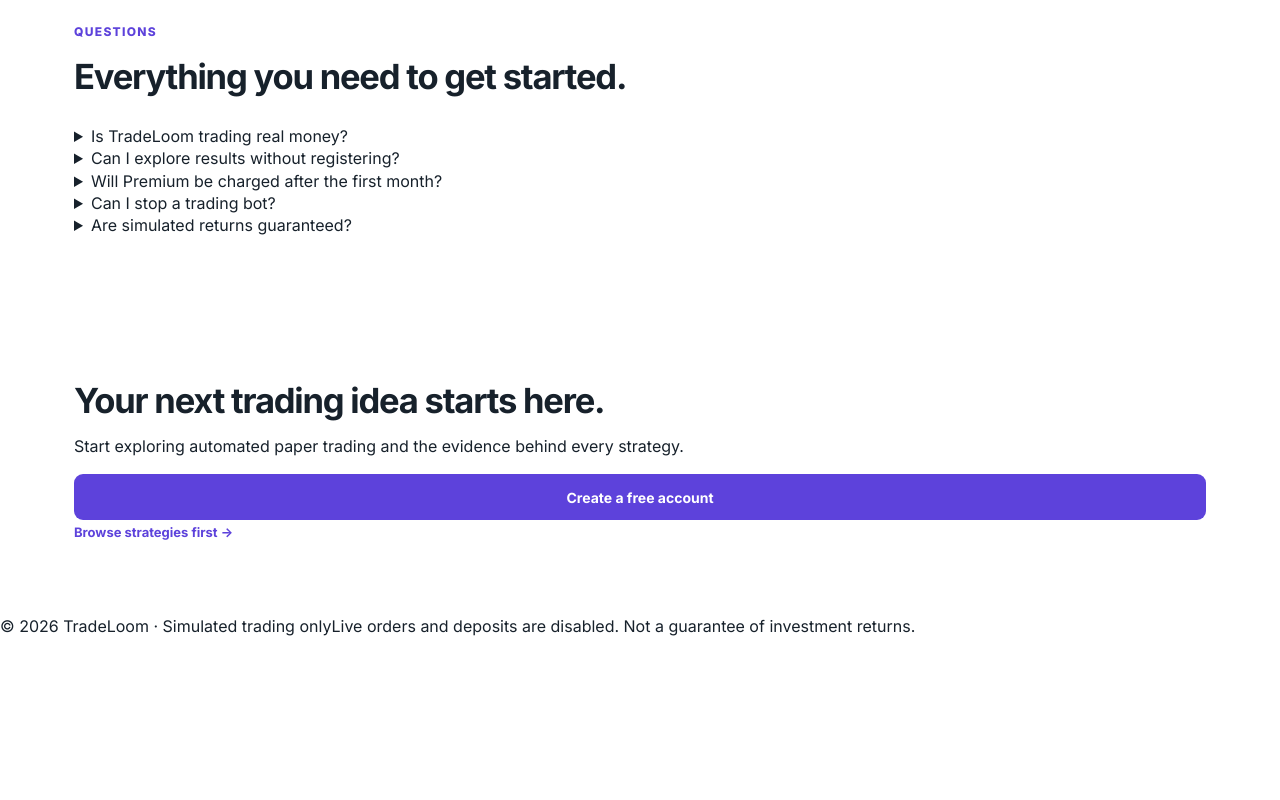
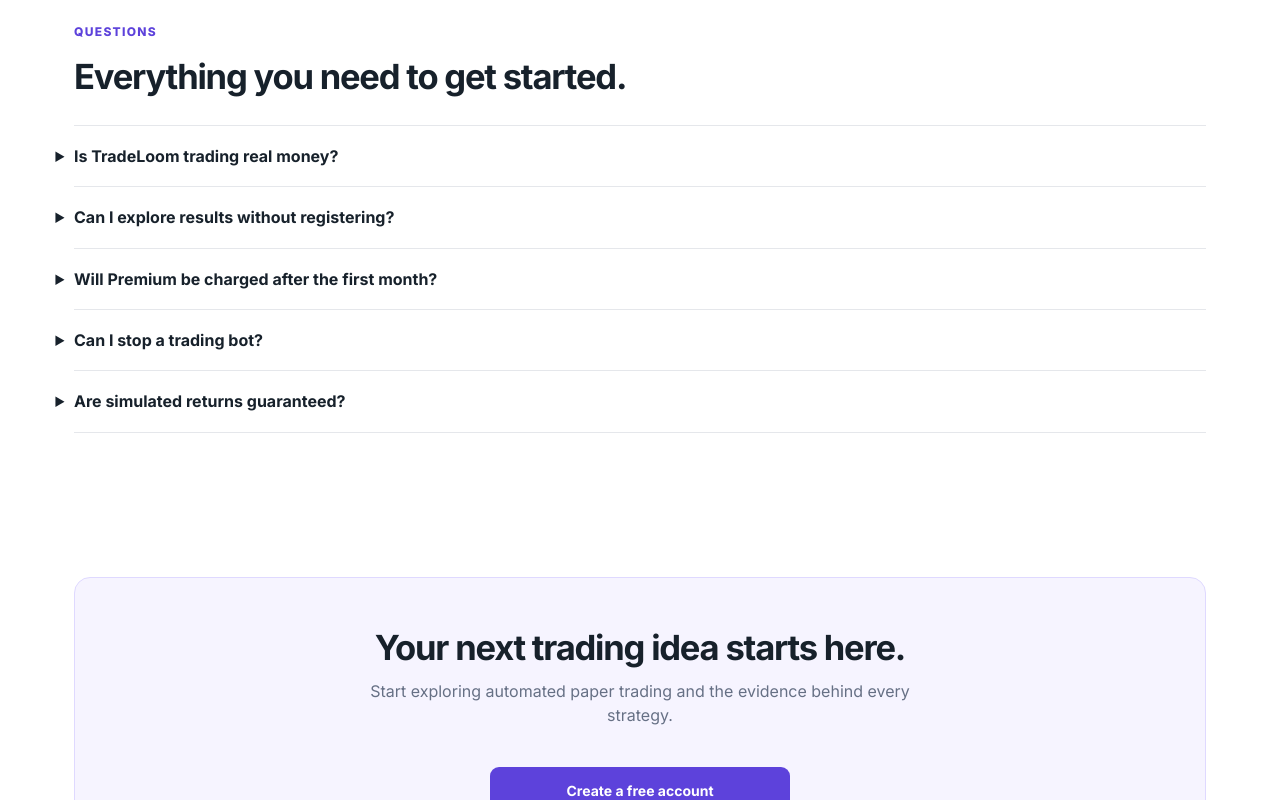
Before and after one commit to nick227/trading-platform, a React (Vite) app in the folder app/: page / in a window 1280 px wide. Shown: the part 4000-4800 px from the top of the page. Before the commit the page ends 4637 px from the top, so only its background shows below. Built offline with nearby package versions, Linux system fonts and the light colour scheme; no server answers.

Commit message:
style(home): final CTA and FAQ rhythm

```diff
--- a/app/src/features/home/public/public-home.css
+++ b/app/src/features/home/public/public-home.css
@@ -68,3 +68,14 @@
 .tl-public-trust .tl-public-panel{background:#f6f7fa;padding:40px;max-width:none}
 .tl-public-trust .tl-public-panel p{max-width:790px}
 @media(max-width:760px){.tl-public-story-grid,.tl-public-story-grid--features{grid-template-columns:1fr}.tl-public-trust .tl-public-panel{padding:24px}}
+
+.tl-public-faq{border-top:1px solid var(--tl-public-border)}
+.tl-public-faq details{border-bottom:1px solid var(--tl-public-border);padding:19px 0}
+.tl-public-faq summary{font-size:16px;font-weight:700;cursor:pointer;list-style-position:outside;padding-right:12px}
+.tl-public-faq details p{max-width:790px;font-size:14px;color:var(--tl-public-subtle);line-height:1.65;margin:12px 0 0}
+.tl-public-final{background:#f6f4ff;border:1px solid #dfd9ff;border-radius:16px;padding:50px 36px;display:flex;flex-direction:column;align-items:center;text-align:center;gap:12px}
+.tl-public-final h2{margin:0}
+.tl-public-final p{color:var(--tl-public-subtle);max-width:550px}
+.tl-public-final .tl-public-button{max-width:300px}
+.tl-public-footer{border-top:1px solid var(--tl-public-border);max-width:1180px;margin:0 auto;padding:24px;display:flex;justify-content:space-between;gap:20px;font-size:12px;color:var(--tl-public-subtle)}
+@media(max-width:760px){.tl-public-final{padding:34px 20px}.tl-public-footer{flex-direction:column}}
```
